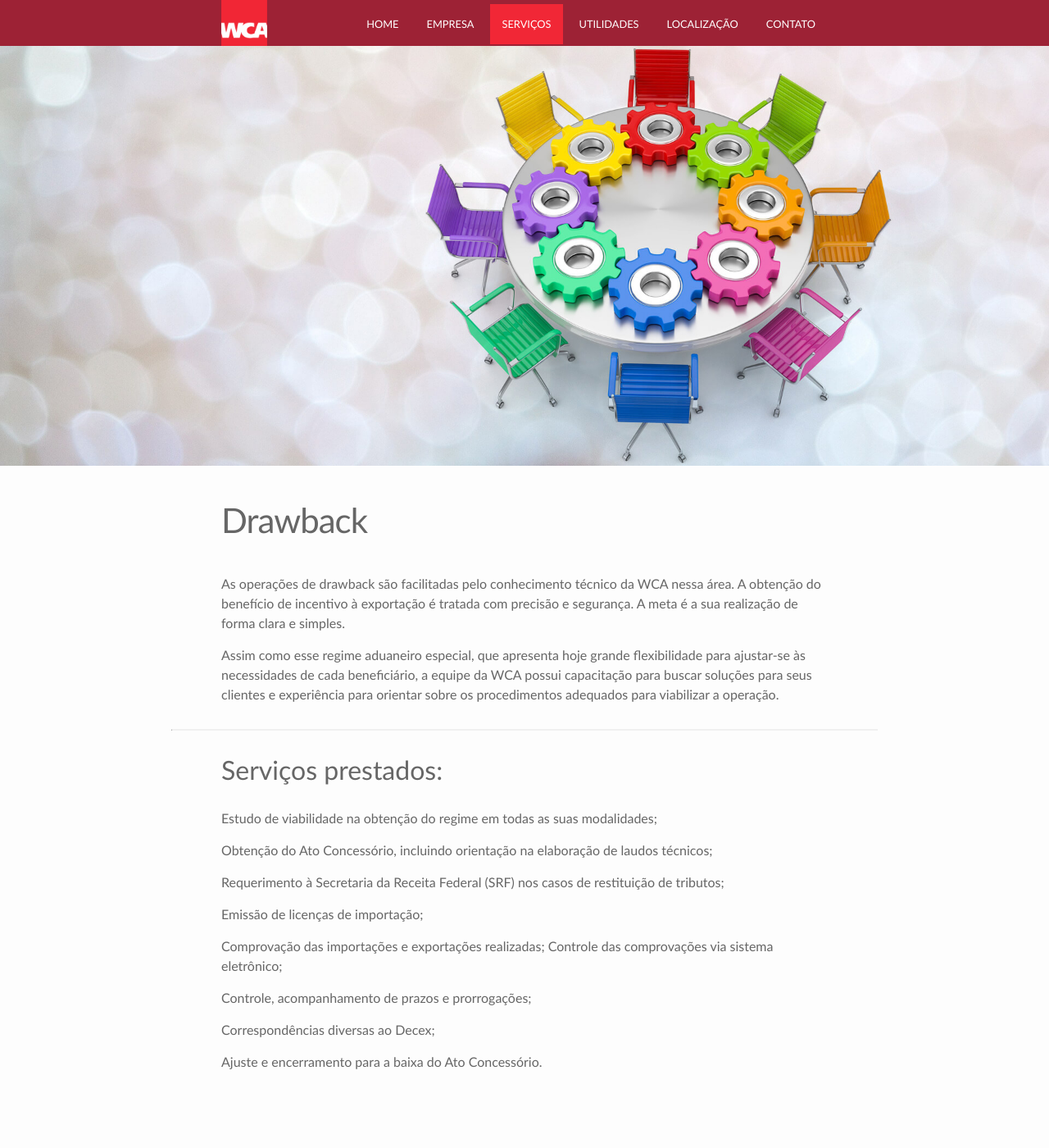
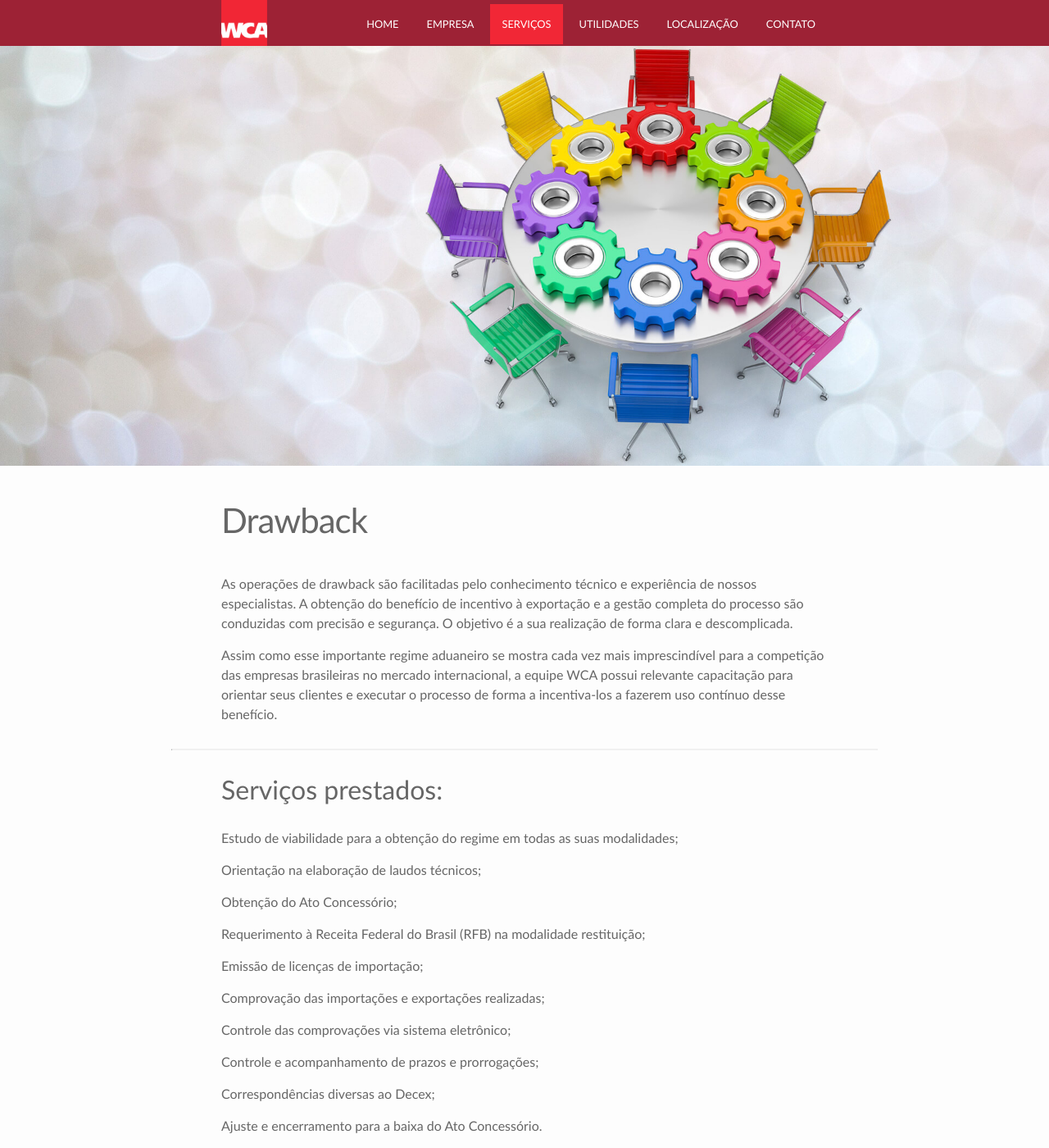
Before and after one commit to WCAComex/wcacomex.github.io, a Jekyll site: the page built from _servicos/drawback.markdown, in a window 1280 px wide and 1400 px high. Shown: the whole window at 82% size. Built offline with Jekyll 4.4.1, drawn with Linux system fonts in a browser that asks for light colours.

Commit message:
Updated Drawback

```diff
--- a/_servicos/drawback.markdown
+++ b/_servicos/drawback.markdown
@@ -5,28 +5,29 @@ image: "/uploads/DRAWBACK_.jpg"
 ordem: 4
 ---
 
-As operações de drawback são facilitadas pelo conhecimento técnico da WCA nessa área. A obtenção do benefício de incentivo à exportação é tratada com precisão e segurança. A meta é a sua realização de forma clara e simples.
+As operações de drawback são facilitadas pelo conhecimento técnico e experiência de nossos especialistas. A obtenção do benefício de incentivo à exportação e a gestão completa do processo são conduzidas com precisão e segurança. O objetivo é a sua realização de forma clara e descomplicada.
 
-Assim como esse regime aduaneiro especial, que apresenta hoje grande flexibilidade para ajustar-se às necessidades de cada beneficiário, a equipe da WCA possui capacitação para buscar soluções para seus clientes e experiência para orientar sobre os procedimentos adequados para viabilizar a operação.
+Assim como esse importante regime aduaneiro se mostra cada vez mais imprescindível para a competição das empresas brasileiras no mercado internacional, a equipe WCA possui relevante capacitação para orientar seus clientes e executar o processo de forma a incentiva-los a fazerem uso contínuo desse benefício.
 
 ---
 
 ## Serviços prestados:
 
-Estudo de viabilidade na obtenção do regime em todas as suas modalidades;
+Estudo de viabilidade para a obtenção do regime em todas as suas modalidades;
 
-Obtenção do Ato Concessório, incluindo orientação na elaboração
-de laudos técnicos;
+Orientação na elaboração de laudos técnicos;
 
-Requerimento à Secretaria da Receita Federal (SRF)
-nos casos de restituição de tributos;
+Obtenção do Ato Concessório;
+
+Requerimento à Receita Federal do Brasil (RFB) na modalidade restituição;
 
 Emissão de licenças de importação;
 
 Comprovação das importações e exportações realizadas;
+
 Controle das comprovações via sistema eletrônico;
 
-Controle, acompanhamento de prazos e prorrogações;
+Controle e acompanhamento de prazos e prorrogações;
 
 Correspondências diversas ao Decex;
 
```
